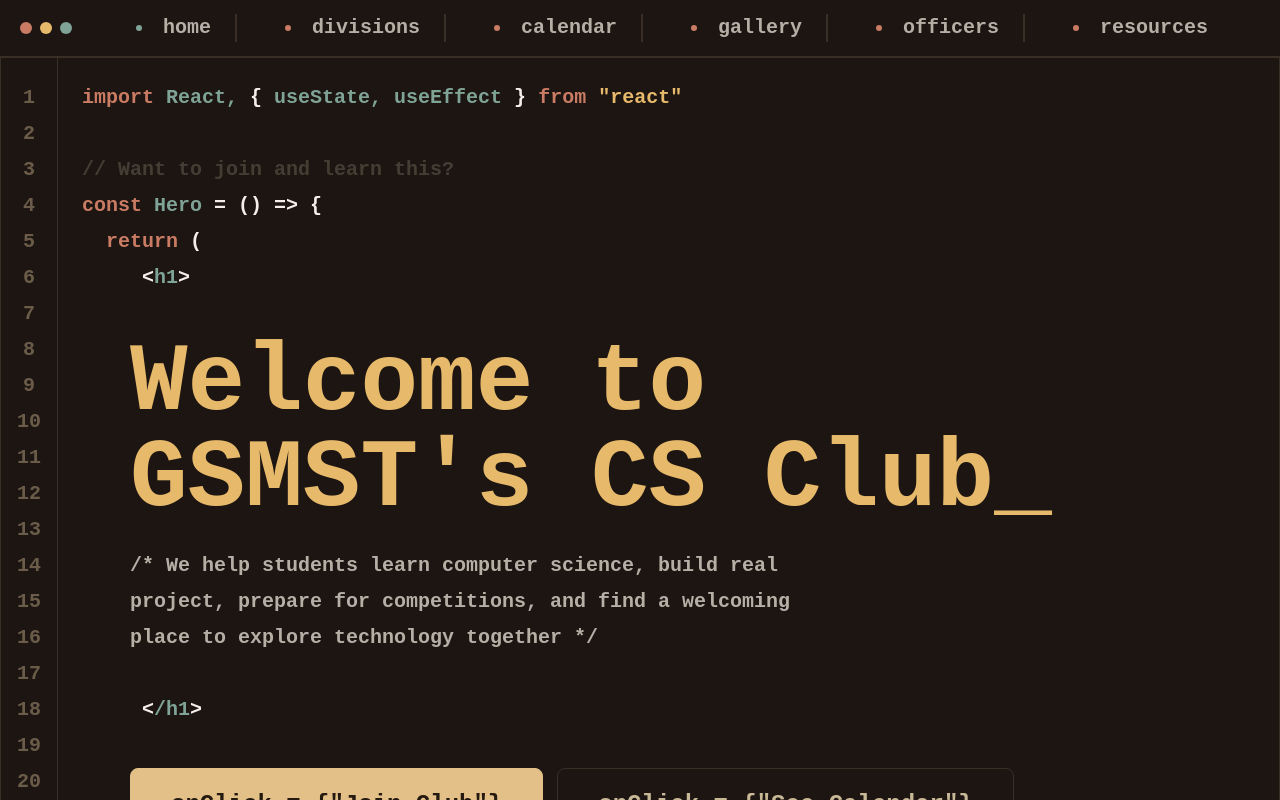
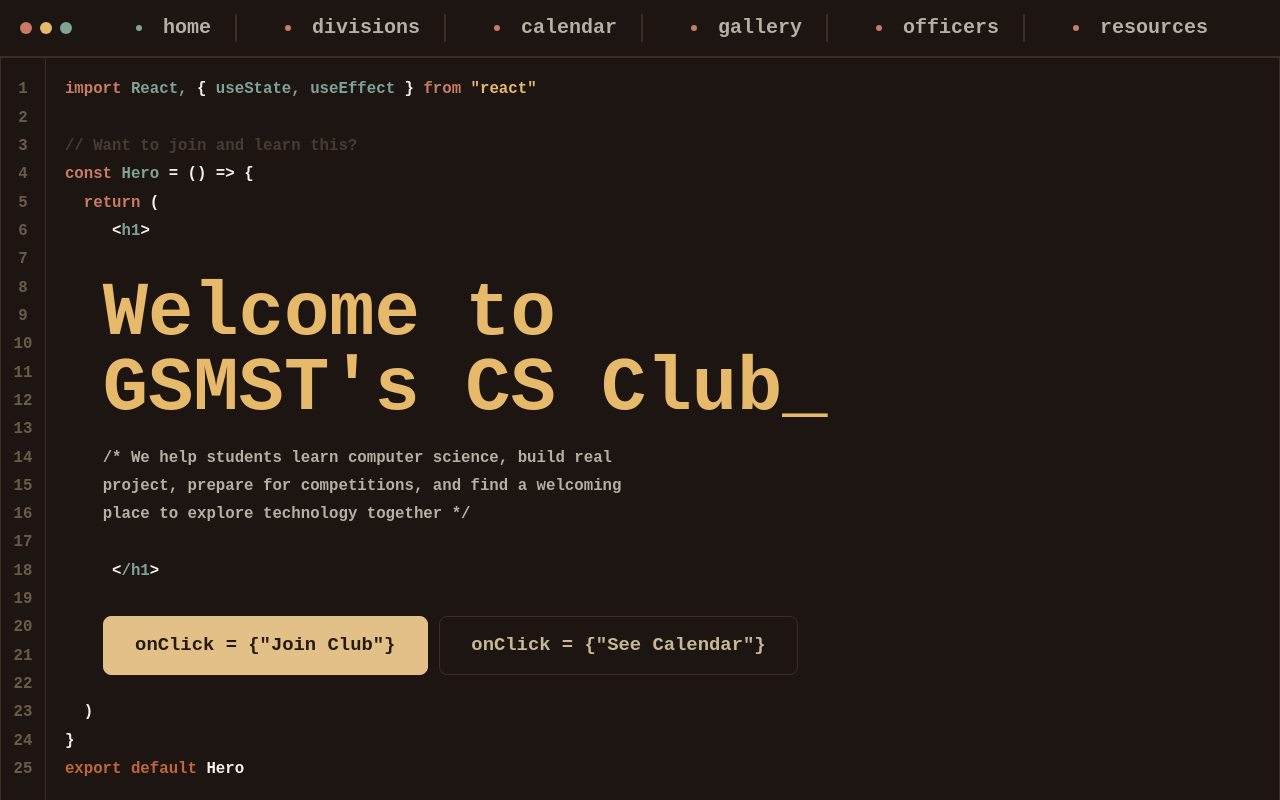
Before and after one commit to Cheemsisherenow/GSMST_CS_Club_Website, a React (Vite) app: page / in a window 1280 px wide. Shown: the top 800 px of the page. Built offline with nearby package versions, Linux system fonts and the light colour scheme.

Commit message:
made text smaller

```diff
--- a/src/index.css
+++ b/src/index.css
@@ -2,7 +2,7 @@
 
 
 :root {
-  --row: clamp(16px, 2.8125vw, 128px);
+  --row: clamp(16px, 2.2125vw, 96px);
 }
 
 
```
